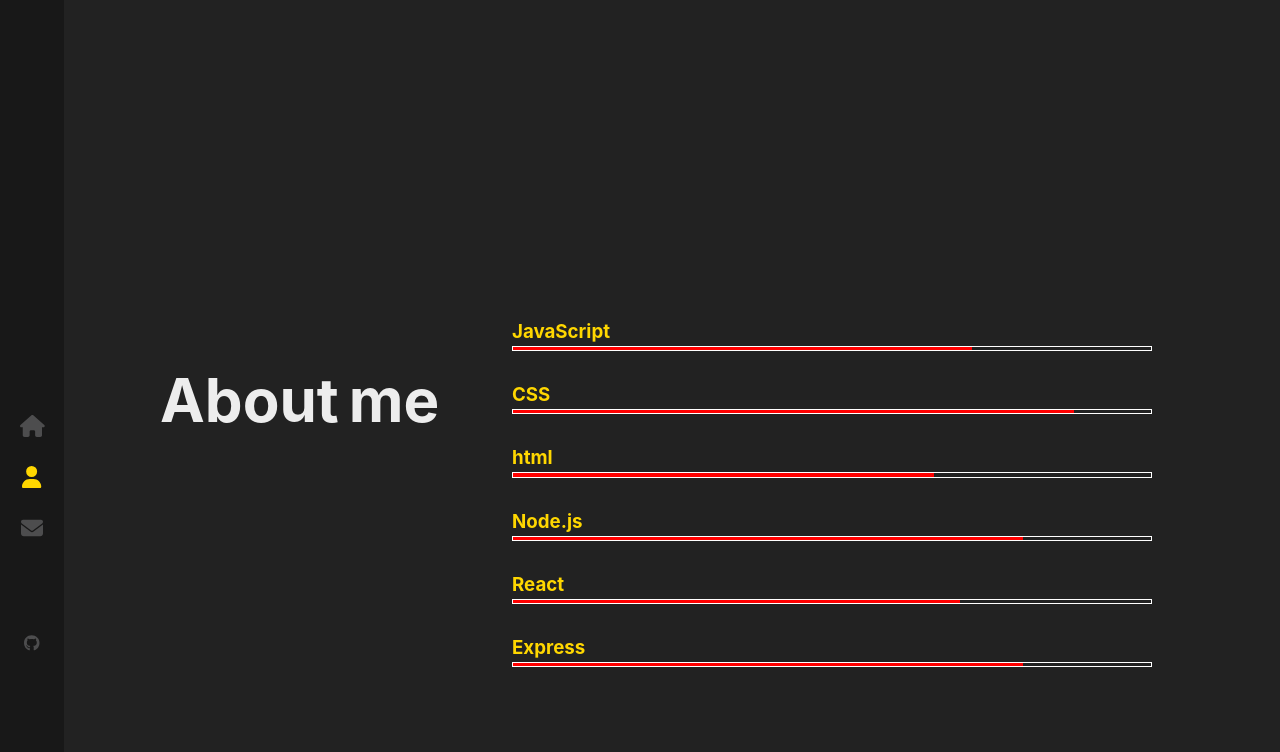
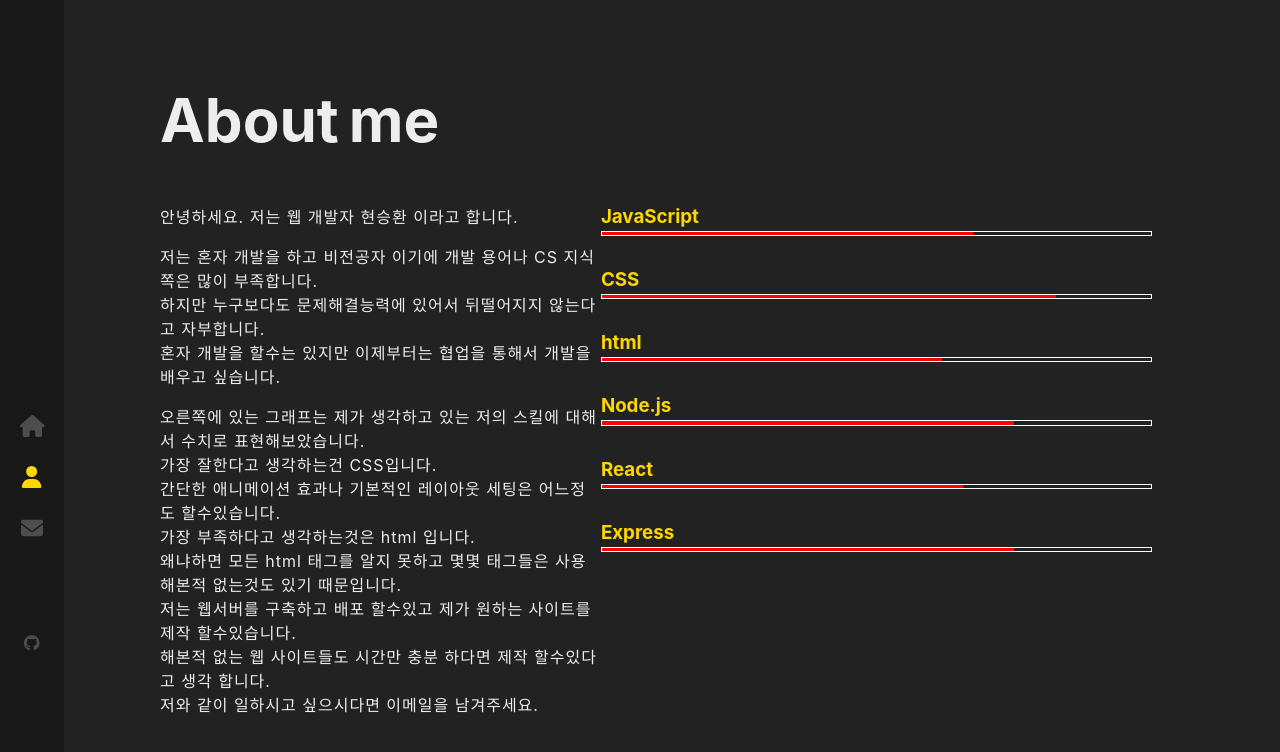
Before and after one commit to hyeon0416/vigilant-enigma-portfolio, a React (Create React App) app: page /About in a window 1280 px wide. Shown: the top 752 px of the page. Built offline with nearby package versions, Linux system fonts and the light colour scheme.

Commit message:
[update]About page animate

```diff
--- a/src/components/About/index.css
+++ b/src/components/About/index.css
@@ -46,13 +46,29 @@
         width: 80%;
     }
 }
+.about .text-box h1{
+    margin-bottom: 2rem;
+}
+p{
+    animation: fadeInLeft 1s backwards;
+    margin-top: 1rem;
+    letter-spacing:1px;
+}
 h3{
     margin-top: 2rem;
 }
-.skill-box{
-    position: absolute;
+.container{
+    display: flex;
+}
+.text-box{
     display: flex;
     flex-direction: column;
+}
+.skill-box{
+    display: flex;
+    flex-direction: column;
+    animation: fadeInDownBig 2s backwards;
+    margin-top: 15%;
     width: 50vw;
     height: 30vw;
     left: 40vw;
@@ -68,30 +84,30 @@ h3{
 .js-skill{
     height: 100%;
     background: red;
-    animation: js 5s both;
+    animation: js 5s 2s both;
 }
 .css-skill{
     height: 100%;
     background: red;
-    animation: css 5s both;
+    animation: css 5s 2s both;
 }
 .html-skill{
     height: 100%;
     background: red;
-    animation: html 5s both;
+    animation: html 5s 2s both;
 }
 .node-skill{
     height: 100%;
     background: red;
-    animation: node 5s both;
+    animation: node 5s 2s both;
 }
 .react-skill{
     height: 100%;
     background: red;
-    animation: react 5s both;
+    animation: react 5s 2s both;
 }
 .express-skill{
     height: 100%;
     background: red;
-    animation: express 5s both;
+    animation: express 5s 2s both;
 }
--- a/src/components/About/index.js
+++ b/src/components/About/index.js
@@ -20,13 +20,22 @@ function About(){
                         <TextBox classNames={textClass} strArr={about} index={1} />
                     </h1>
                     <p className="comment">
-
+                        안녕하세요. 저는 웹 개발자 현승환 이라고 합니다.
                     </p>
                     <p className="comment">
-
+                        저는 혼자 개발을 하고 비전공자 이기에 개발 용어나 CS 지식쪽은 많이 부족합니다.<br/>
+                        하지만 누구보다도 문제해결능력에 있어서 뒤떨어지지 않는다고 자부합니다.<br/>
+                        혼자 개발을 할수는 있지만 이제부터는 협업을 통해서 개발을 배우고 싶습니다.<br/>
                     </p>
                     <p className="comment">
-
+                        오른쪽에 있는 그래프는 제가 생각하고 있는 저의 스킬에 대해서 수치로 표현해보았습니다.<br/>
+                        가장 잘한다고 생각하는건 CSS입니다.<br/>
+                        간단한 애니메이션 효과나 기본적인 레이아웃 세팅은 어느정도 할수있습니다.<br/>
+                        가장 부족하다고 생각하는것은 html 입니다.<br/>
+                        왜냐하면 모든 html 태그를 알지 못하고 몇몇 태그들은 사용해본적 없는것도 있기 때문입니다.<br/>
+                        저는 웹서버를 구축하고 배포 할수있고 제가 원하는 사이트를 제작 할수있습니다.<br/>
+                        해본적 없는 웹 사이트들도 시간만 충분 하다면 제작 할수있다고 생각 합니다.<br/>
+                        저와 같이 일하시고 싶으시다면 이메일을 남겨주세요.<br/>
                     </p>
                 </div>
                 <div className="skill-box">
```
